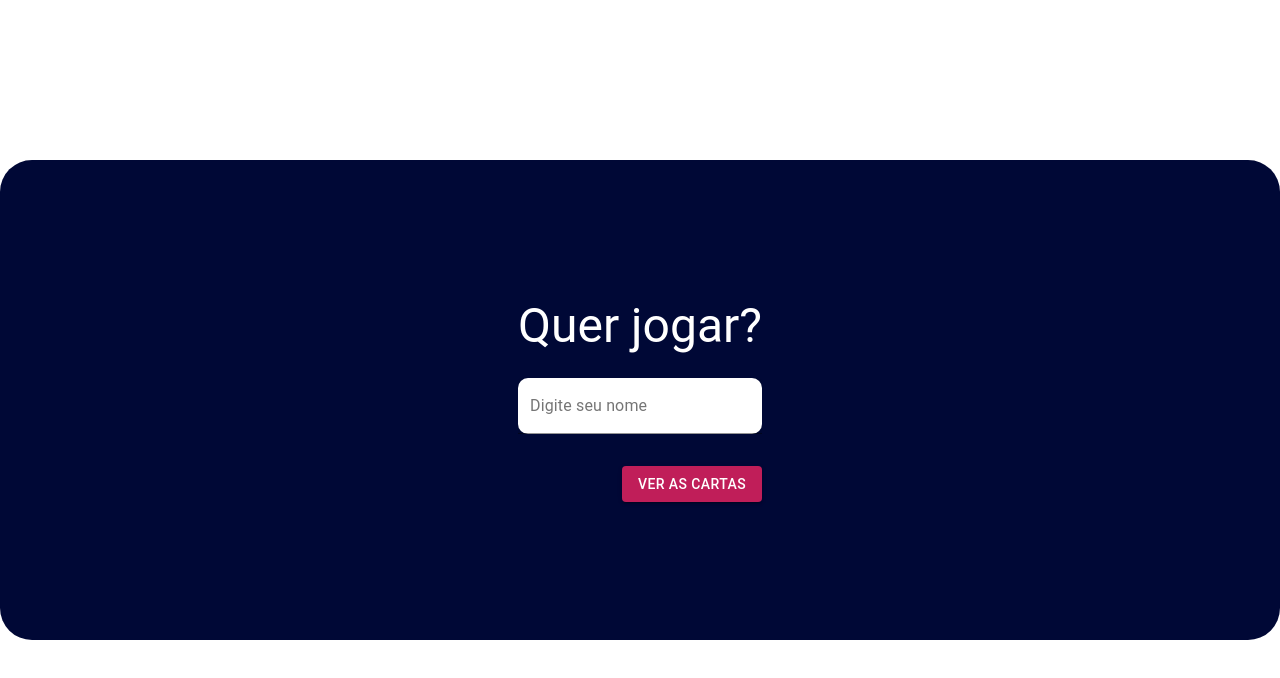
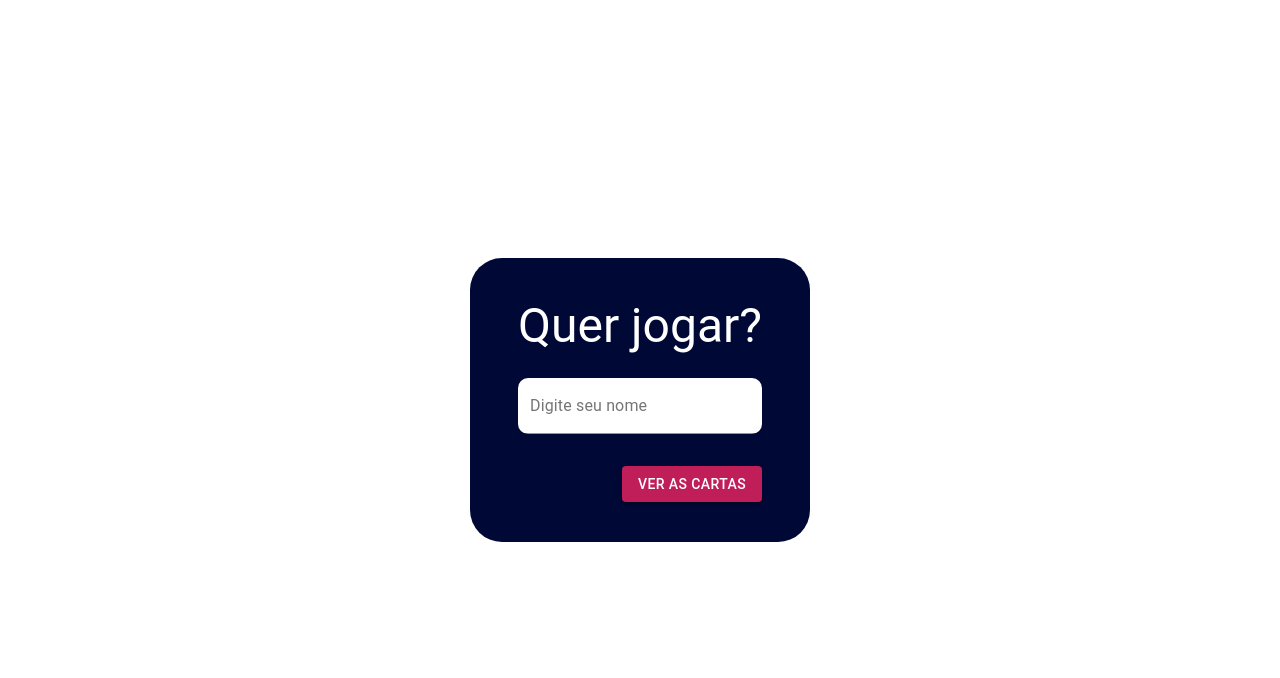
Before and after one commit to joaoseixas88/some-challenge-applied, a Next.js app: page / in a window 1280 px wide. Shown: the top 678 px of the page. Built offline with nearby package versions, Linux system fonts and the light colour scheme; no server answers.

Commit message:
fix: login-screen layout

```diff
--- a/src/pages/index.tsx
+++ b/src/pages/index.tsx
@@ -48,12 +48,12 @@ const Home: NextPage = () => {
           <Box
             display={"flex"}
             bgcolor={primary.main}
-            width={"100%"}
-            height="60%"
             borderRadius={"2rem"}
             justifyContent="center"
             flexDirection={"column"}
             alignItems={"center"}
+						py={5}
+						px={6}
           >
             <Box marginBottom={3}>
               <Typography color={"white"} variant="h3">
```
